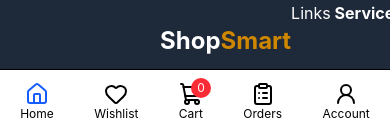
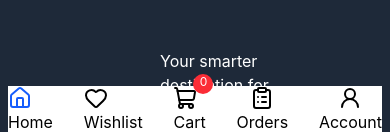
Before and after one commit to Sajidapm/ShopMart, a React (Vite) app: page / in a window 390 px wide. Shown: the part 710-842 px from the top of the page. Built offline with nearby package versions, Linux system fonts and the light colour scheme; no server answers.

Commit message:
edited mob nav alignment 4

```diff
--- a/src/Components/MobileFooter.jsx
+++ b/src/Components/MobileFooter.jsx
@@ -1,64 +1,36 @@
-import React, { useContext } from "react";
-import { NavLink } from "react-router-dom";
-import {
-  House,
-  Heart,
-  ShoppingCart,
-  ClipboardList,
-  UserRound,
-} from "lucide-react";
-import { CartContext } from "../Context/CartContext";
-
+import React from 'react'
+import {NavLink } from 'react-router-dom'
+import  { useContext } from 'react'
+import { Search, ShoppingCart ,ClipboardList, UserRound} from "lucide-react";
+import { House } from 'lucide-react'
+import { CartContext } from '../Context/CartContext';
+import { Heart} from 'lucide-react'
 const MobileFooter = () => {
   const { cart } = useContext(CartContext);
 
   return (
-    <footer className="fixed bottom-0 left-0 right-0 z-50 bg-white border-t md:hidden pb-[env(safe-area-inset-bottom)]">
-      <div className="flex justify-around items-center h-16">
+    <div>
+      <footer className='fixed bottom-0 left-0 right-0 z-50 bg-white  md:hidden mx-2'>
+      <div className='flex justify-between  '>
+        <NavLink to="/Hero"><div > <House size={24} className='text-blue-600' />
+            <div>Home</div></div></NavLink>
 
-        <NavLink to="/Hero">
-          <div className="flex flex-col items-center text-xs">
-            <House size={24} className="text-blue-600" />
-            <span>Home</span>
-          </div>
-        </NavLink>
+        <NavLink to="/wishlistPage"><div > <Heart size={24} className='' />
+           <div>Wishlist</div></div></NavLink>
 
-        <NavLink to="/wishlistPage">
-          <div className="flex flex-col items-center text-xs">
-            <Heart size={24} />
-            <span>Wishlist</span>
-          </div>
-        </NavLink>
+        <NavLink to="/Cart"><div className='relative'> <ShoppingCart size={24} className='' />
+           <div>Cart</div><div className='absolute bottom-10 left-5 text-xs w-5 h-5
+             rounded-full bg-red-500 text-white text-center '>{cart.length}</div> </div></NavLink>
 
-        <NavLink to="/Cart">
-          <div className="relative flex flex-col items-center text-xs">
-            <ShoppingCart size={24} />
+        <NavLink to="/Orders"><div className='flex flex-col items-center'>
+            <ClipboardList size={24} /><div>Orders</div></div></NavLink>
 
-            <span>Cart</span>
+        <NavLink to="/Account"><div className='flex flex-col items-center'>
+             <UserRound /><div>Account</div></div></NavLink>
+      </div>
+      </footer>
+    </div>
+  )
+}
 
-            <span className="absolute -top-1 -right-2 w-5 h-5 rounded-full bg-red-500 text-white text-xs flex items-center justify-center">
-              {cart.length}
-            </span>
-          </div>
-        </NavLink>
-
-        <NavLink to="/Orders">
-          <div className="flex flex-col items-center text-xs">
-            <ClipboardList size={24} />
-            <span>Orders</span>
-          </div>
-        </NavLink>
-
-        <NavLink to="/Account">
-          <div className="flex flex-col items-center text-xs">
-            <UserRound size={24} />
-            <span>Account</span>
-          </div>
-        </NavLink>
-
-      </div>
-    </footer>
-  );
-};
-
-export default MobileFooter;
+export default MobileFooter
--- a/src/Components/Navbar.jsx
+++ b/src/Components/Navbar.jsx
@@ -13,7 +13,6 @@ import { Search,House ,
 import Categories from './Categories';
 import MobileMenu from './MobilMenu';
 import SearchBar from './SearchBar';
-import MobileFooter from './MobileFooter';
 
 const Navbar = () => {
 const { cart } = useContext(CartContext);
@@ -79,7 +78,7 @@ const linkStyle = ({ isActive }) =>
     </nav>
 
    {/* Navbar in Mobile...............................................*/}
-    <nav className='md:hidden pb-3 my-7 relative mx-1 mr-3'>
+    <nav className='md:hidden pb-3  relative mx-1 mr-3'>
       {/*Align Logo and Menu... */}
       <div className='flex  justify-between'>
       {/*logo....... */}
@@ -156,9 +155,6 @@ const linkStyle = ({ isActive }) =>
 
       </div>
     </nav>
-    <div className='md:hidden '>
-      <MobileFooter></MobileFooter>
-     </div>
 
     </>
     )
--- a/src/RootLayout.jsx
+++ b/src/RootLayout.jsx
@@ -11,6 +11,9 @@ const RootLayout = () => {
 
      <Navbar></Navbar>
      <Outlet />
+     <div className='md:hidden '>
+      <MobileFooter></MobileFooter>
+     </div>
      <Footer></Footer>
     </div>
 
```
